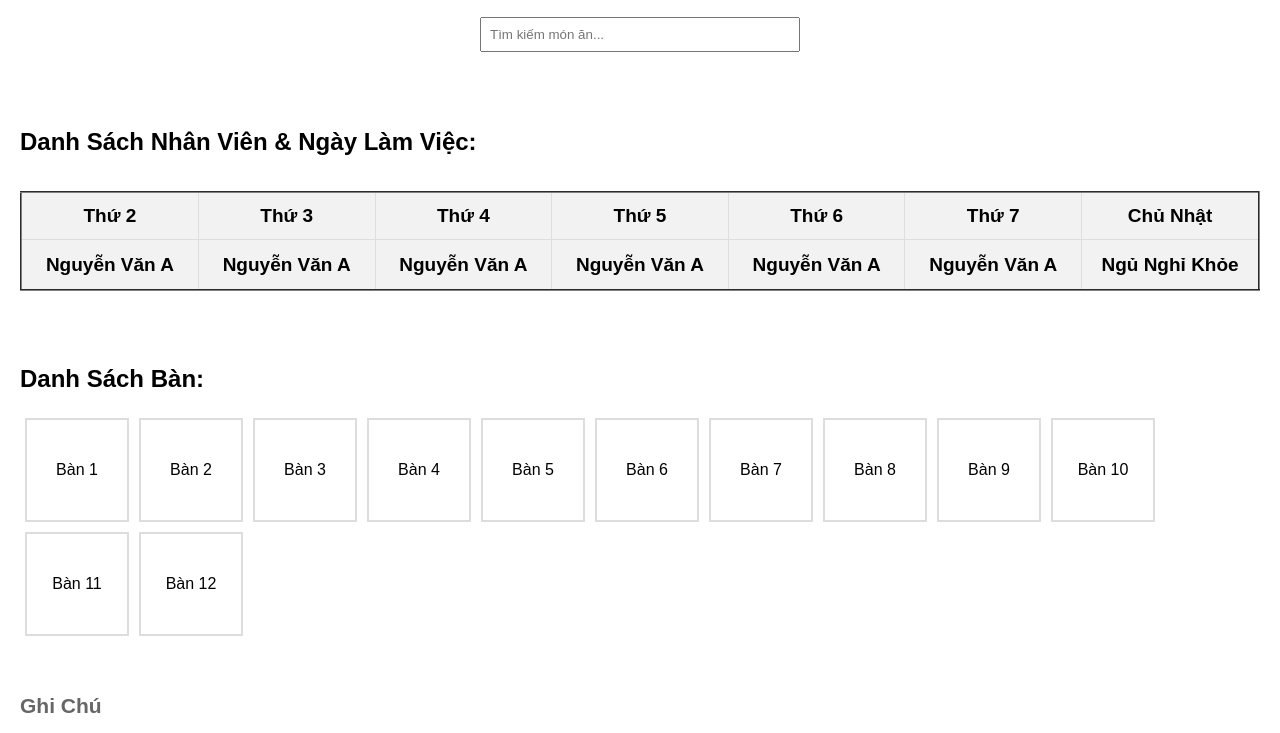
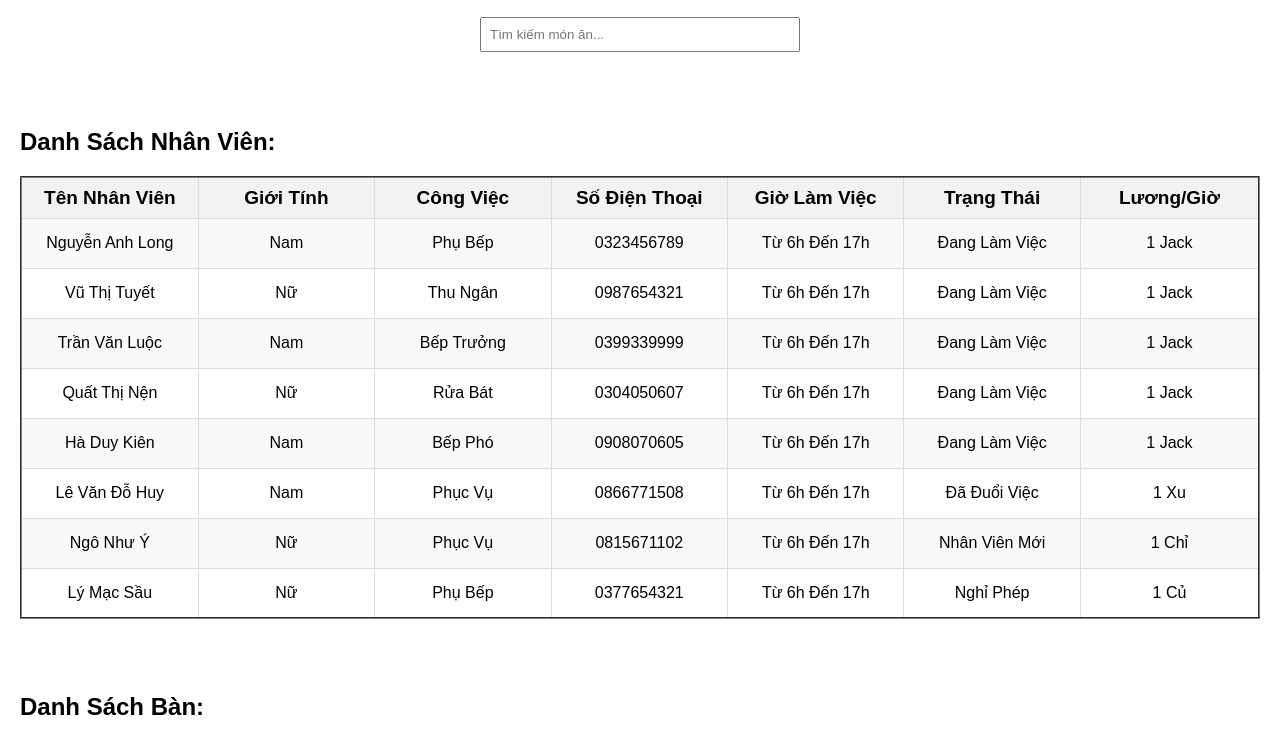
Before and after one commit to eoalgs/QLCT, a plain HTML site: page BTL/index.html in a window 1280 px wide. Shown: the part 1306-2039 px from the top of the page. Drawn offline with Linux system fonts and the light colour scheme.

Commit message:
Update index.html

```diff
--- a/BTL/index.html
+++ b/BTL/index.html
@@ -20,8 +20,8 @@
   <nav>
     <ul>
       <li><a href="#">Trang Chủ</a></li>
-      <li><a href="#">Danh Sách</a></li>
-      <li id="employee"><a href="#">Nhân Viên</a></li>
+      <li><a href="#" onclick="scrollToMenu()">Danh Sách</a></li>
+      <li><a href="#" onclick="scrollToSchedule()">Nhân Viên</a></li>
       <li><a href="#" onclick="scrollToReviews()">Đánh Giá & Góp Ý</a></li>
 
       <div class="login-buttons">
@@ -63,7 +63,7 @@
 
   <section>
     <h2>Thực Đơn Chính:</h2>
-    <div class="menu-items">
+    <div class="menu-items" id="menu">
         <div class="menu-item">
             <h3>Bánh Mì</h3>
             <img width="40%" src="img/banhmi.jpeg" alt="">
@@ -214,26 +214,88 @@
 
       <div class="employee-menu-content">
         <!-- Nội dung menu Nhân Viên -->
-        <h2>Danh Sách Nhân Viên & Ngày Làm Việc:</h2>
-        <ul id="employee-list"></ul>
-        <table bgcolor="white" width="1450" height="100" border="2">
+        <h2>Danh Sách Nhân Viên:</h2>
+        <table id="employees-table" bgcolor="white" width="1450" height="100" border="2">
           <tr bgcolor="grey" align="center">
-            <th class="small-cell">Thứ 2</th>
-            <th class="small-cell">Thứ 3</th>
-            <th class="small-cell">Thứ 4</th>
-            <th class="small-cell">Thứ 5</th>
-            <th class="small-cell">Thứ 6</th>
-            <th class="small-cell">Thứ 7</th>
-            <th class="small-cell">Chủ Nhật</th>
+            <th class="small-cell">Tên Nhân Viên</th>
+            <th class="small-cell">Giới Tính</th>
+            <th class="small-cell">Công Việc</th>
+            <th class="small-cell">Số Điện Thoại</th>
+            <th class="small-cell">Giờ Làm Việc</th>
+            <th class="small-cell">Trạng Thái</th>
+            <th class="small-cell">Lương/Giờ</th>
           </tr>
           <tr height="50" align="center">
-            <th width="100">Nguyễn Văn A</th>
-            <th width="100">Nguyễn Văn A</th>
-            <th width="100">Nguyễn Văn A</th>
-            <th width="100">Nguyễn Văn A</th>
-            <th width="100">Nguyễn Văn A</th>
-            <th width="100">Nguyễn Văn A</th>
-            <th width="100">Ngủ Nghỉ Khỏe</th>
+            <td width="100">Nguyễn Anh Long</td>
+            <td width="100">Nam</td>
+            <td width="100">Phụ Bếp</td>
+            <td width="100">0323456789</td>
+            <td width="100">Từ 6h Đến 17h</td>
+            <td width="100">Đang Làm Việc</td>
+            <td width="100">1 Jack</td>
+          </tr>
+          <tr height="50" align="center">
+            <td width="100">Vũ Thị Tuyết</td>
+            <td width="100">Nữ</td>
+            <td width="100">Thu Ngân</td>
+            <td width="100">0987654321</td>
+            <td width="100">Từ 6h Đến 17h</td>
+            <td width="100">Đang Làm Việc</td>
+            <td width="100">1 Jack</td>
+          </tr>
+          <tr height="50" align="center">
+            <td width="100">Trần Văn Luộc</td>
+            <td width="100">Nam</td>
+            <td width="100">Bếp Trưởng</td>
+            <td width="100">0399339999</td>
+            <td width="100">Từ 6h Đến 17h</td>
+            <td width="100">Đang Làm Việc</td>
+            <td width="100">1 Jack</td>
+          </tr>
+          <tr height="50" align="center">
+            <td width="100">Quất Thị Nện</td>
+            <td width="100">Nữ</td>
+            <td width="100">Rửa Bát</td>
+            <td width="100">0304050607</td>
+            <td width="100">Từ 6h Đến 17h</td>
+            <td width="100">Đang Làm Việc</td>
+            <td width="100">1 Jack</td>
+          </tr>
+          <tr height="50" align="center">
+            <td width="100">Hà Duy Kiên</td>
+            <td width="100">Nam</td>
+            <td width="100">Bếp Phó</td>
+            <td width="100">0908070605</td>
+            <td width="100">Từ 6h Đến 17h</td>
+            <td width="100">Đang Làm Việc</td>
+            <td width="100">1 Jack</td>
+          </tr>
+          <tr height="50" align="center">
+            <td width="100">Lê Văn Đỗ Huy</td>
+            <td width="100">Nam</td>
+            <td width="100">Phục Vụ</td>
+            <td width="100">0866771508</td>
+            <td width="100">Từ 6h Đến 17h</td>
+            <td width="100">Đã Đuổi Việc</td>
+            <td width="100">1 Xu</td>
+          </tr>
+          <tr height="50" align="center">
+            <td width="100">Ngô Như Ý</td>
+            <td width="100">Nữ</td>
+            <td width="100">Phục Vụ</td>
+            <td width="100">0815671102</td>
+            <td width="100">Từ 6h Đến 17h</td>
+            <td width="100">Nhân Viên Mới</td>
+            <td width="100">1 Chỉ</td>
+          </tr>
+          <tr height="50" align="center">
+            <td width="100">Lý Mạc Sầu</td>
+            <td width="100">Nữ</td>
+            <td width="100">Phụ Bếp</td>
+            <td width="100">0377654321</td>
+            <td width="100">Từ 6h Đến 17h</td>
+            <td width="100">Nghỉ Phép</td>
+            <td width="100">1 Củ</td>
           </tr>
         </table>
     </div>
@@ -271,7 +333,7 @@
 </div>
 
   <footer>
-    <p>&copy; 2023 ĐHHHVN </p>
+    <h3>Được Phục Vụ Quý Khách Luôn Là Niềm Tự Hào Của Căng Tin Chúng Tôi</h3>
   </footer>
 </body>
 </html>
```
